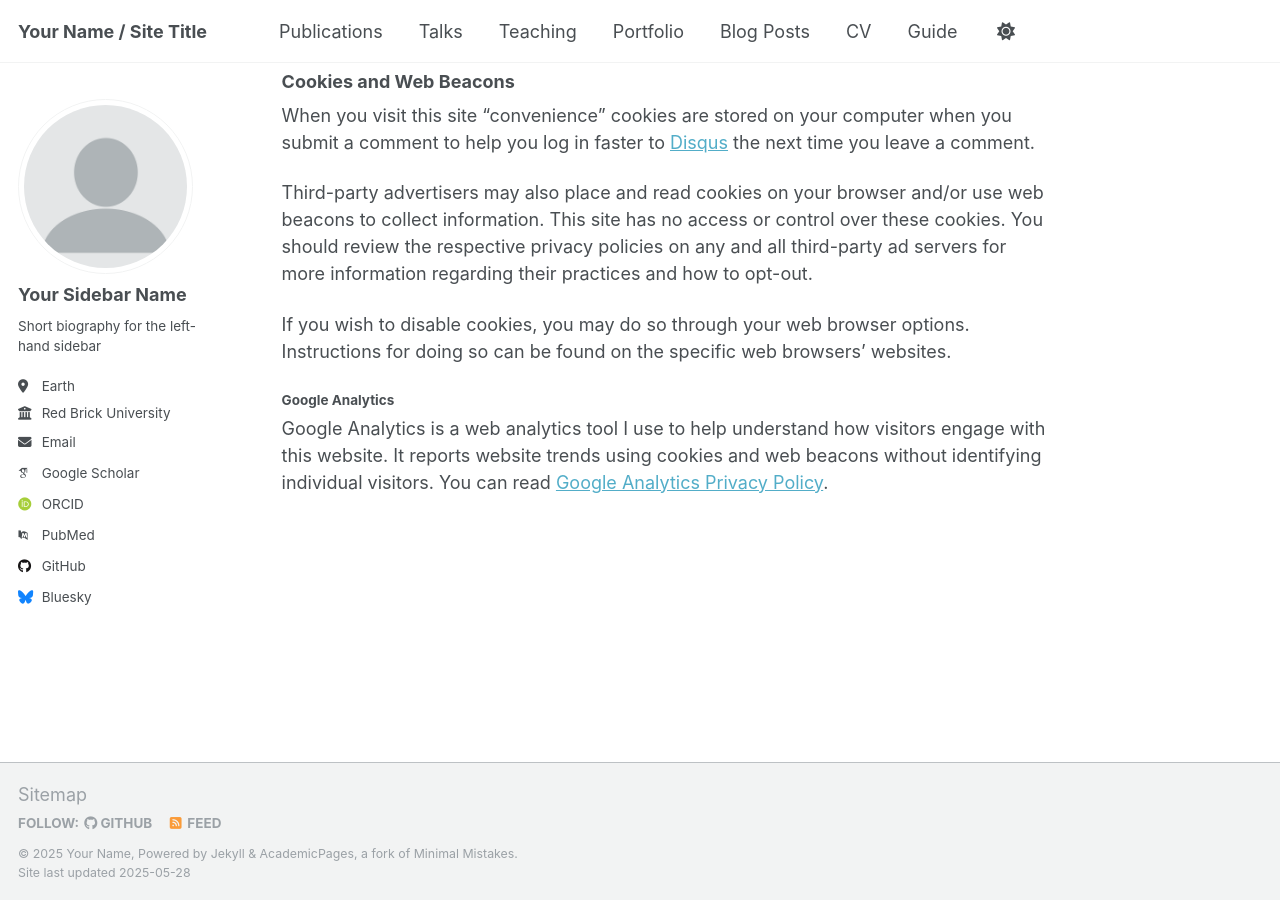
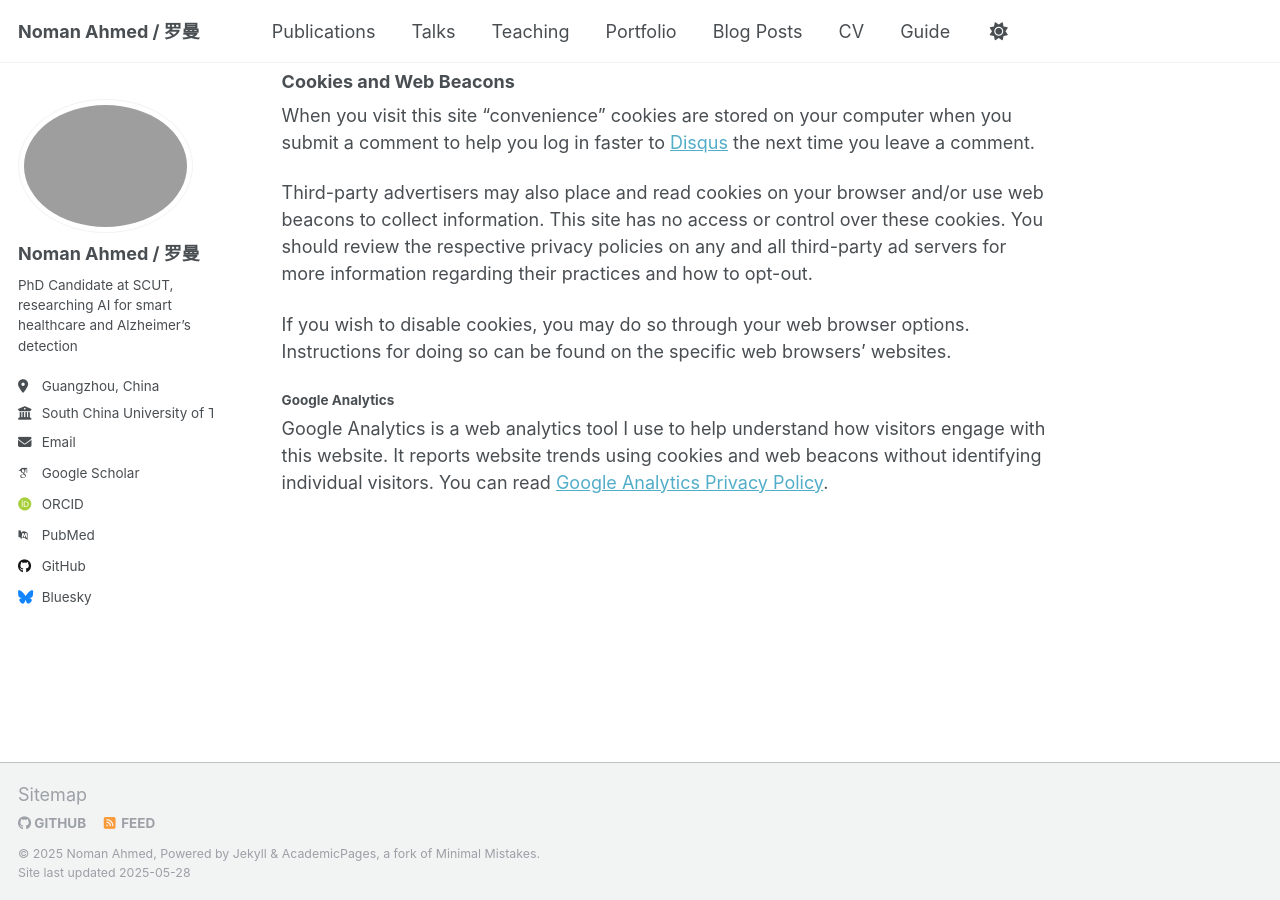
Before and after one commit to codinglover-Noman/NOMAN-AHMED, a Jekyll site: the page built from _pages/terms.md, in a window 1280 px wide and 900 px high, scrolled down 810 px. Built offline with Jekyll 4.4.1, drawn with Linux system fonts in a browser that asks for light colours; some web fonts are replaced.

Commit message:
Update _config.yml

```diff
--- a/_config.yml
+++ b/_config.yml
@@ -6,30 +6,28 @@
 # `jekyll serve -l -H localhost`. If you change this file, please restart the
 # server process.
 
-# Basic Site Settings
-locale                   : "en-US"
-site_theme               : "default"
-title                    : "Your Name / Site Title"
-title_separator          : "-"
-name                     : &name "Your Name"
-description              : &description "personal description"
-url                      : https://academicpages.github.io # the base hostname & protocol for your site e.g. "https://[your GitHub username].github.io" or if you already have some other page hosted on Github then use "https://[your GitHub username].github.io/[Your Repo Name]"
-baseurl                  : "" # the subpath of your site, e.g. "/blog"
-repository               : "academicpages/academicpages.github.io"
+title                    : "Noman Ahmed / 罗曼"
+name                     : &name "Noman Ahmed"
+description              : &description "AI in Smart Health, Multimodal Alzheimer's Detection"
+url                      : "https://codinglover-noman.github.io"
+
 
 # Site Author - The following control what appear as part of the author content on the side bar.
 #               If a field is blank the icon and link will not appear, otherwise it will be shown.
 #               Additional customization can be done by editing /_includes/author-profile.html
 author:
-  # Biographic information
-  avatar           : "profile.png"
-  name             : "Your Sidebar Name"
-  pronouns         : # example: "she/her"
-  bio              : "Short biography for the left-hand sidebar"
-  location         : "Earth"
-  employer         : "Red Brick University"
-  uri              : # URL
-  email            : "none@example.org"
+  avatar           : "/assets/images/Weixin Image_20250329213856.jpg"  # ✅ correct path to your photo
+  name             : "Noman Ahmed / 罗曼"
+  bio              : "PhD Candidate at SCUT, researching AI for smart healthcare and Alzheimer’s detection"
+  location         : "Guangzhou, China"
+  employer         : "South China University of Technology"
+  email            : "nomanahmed0118@gmail.com"
+  github           : "codinglover-Noman"
+  googlescholar    : "https://scholar.google.com/citations?user=REPLACE_WITH_YOURS"
+  orcid            : "https://orcid.org/0000-0000-0000-0000"  # if available
+  linkedin         : "https://www.linkedin.com/in/noman-ahmed-kajol/"
+  twitter          : "your-twitter-handle"  # if using
+
 
   # Academic websites
   academia         : # URL
```
